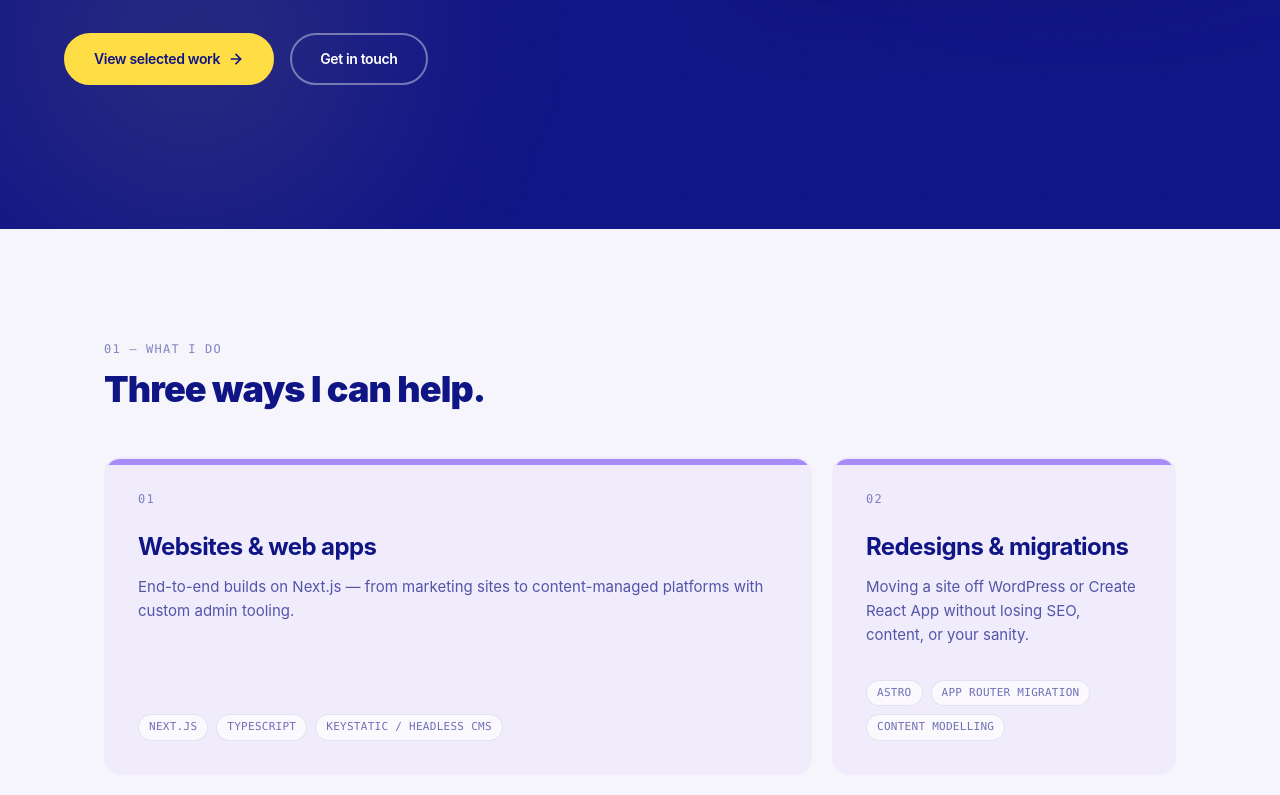
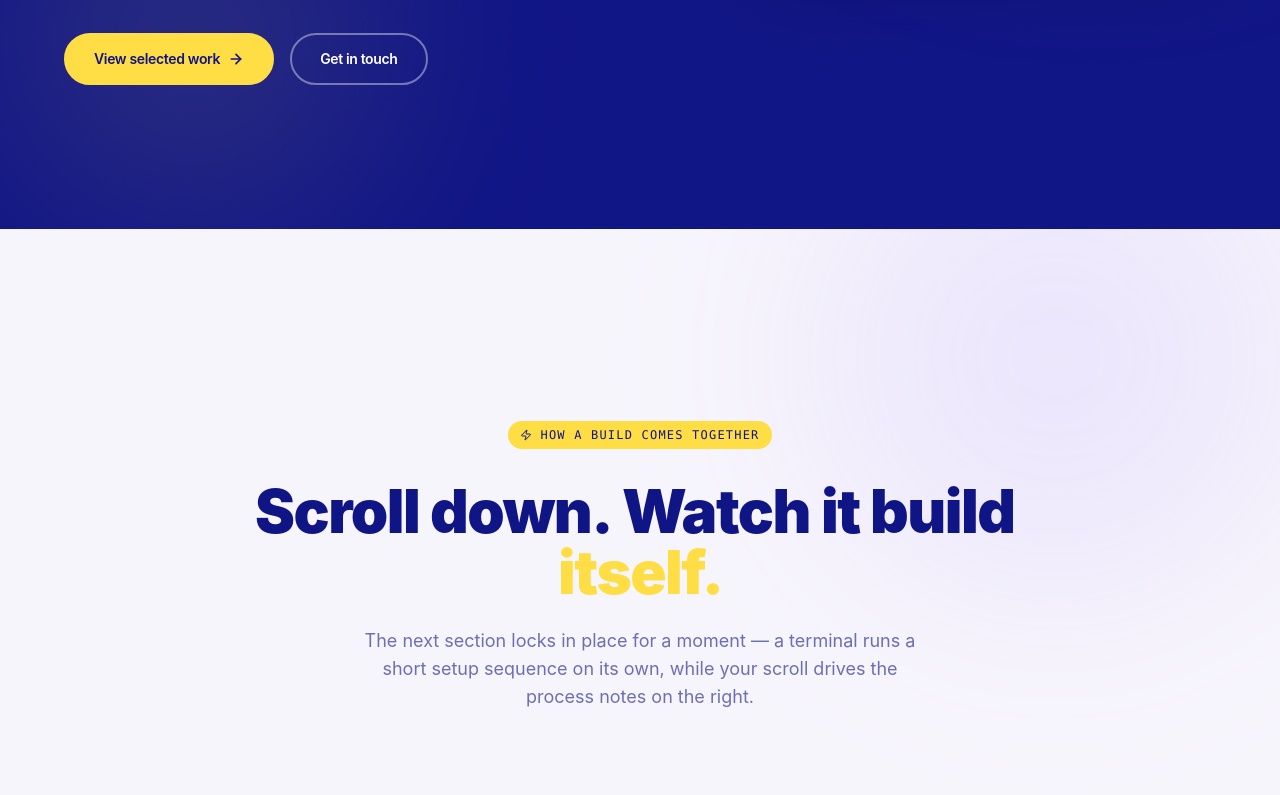
Before and after one commit to paolominhas/portfolio, a Next.js app: page /web in a window 1280 px wide. Shown: the part 620-1415 px from the top of the page. Built offline with nearby package versions, Linux system fonts and the light colour scheme.

Commit message:
animation update embed

```diff
--- a/src/app/web/page.tsx
+++ b/src/app/web/page.tsx
@@ -8,6 +8,7 @@ import HeroText from "@/components/web/HeroText";
 import ScrollReveal from "@/components/web/ScrollReveal";
 import MagneticButton from "@/components/web/MagneticButton";
 import AnimatedBentoGrid, { type BentoItem } from "@/components/web/AnimatedBentoGrid";
+import ProcessShowcase from "@/components/web/ProcessShowcase";
 
 /**
  * WEB HOME
@@ -122,6 +123,9 @@ export default function WebHomePage() {
           </motion.div>
         </div>
       </section>
+
+      {/* ================= ANIMATION ================= */}
+      <ProcessShowcase />
 
       {/* ================= SERVICES — Paper ================= */}
       <section className="px-6 md:px-10 max-w-6xl mx-auto py-20 md:py-28">
```
